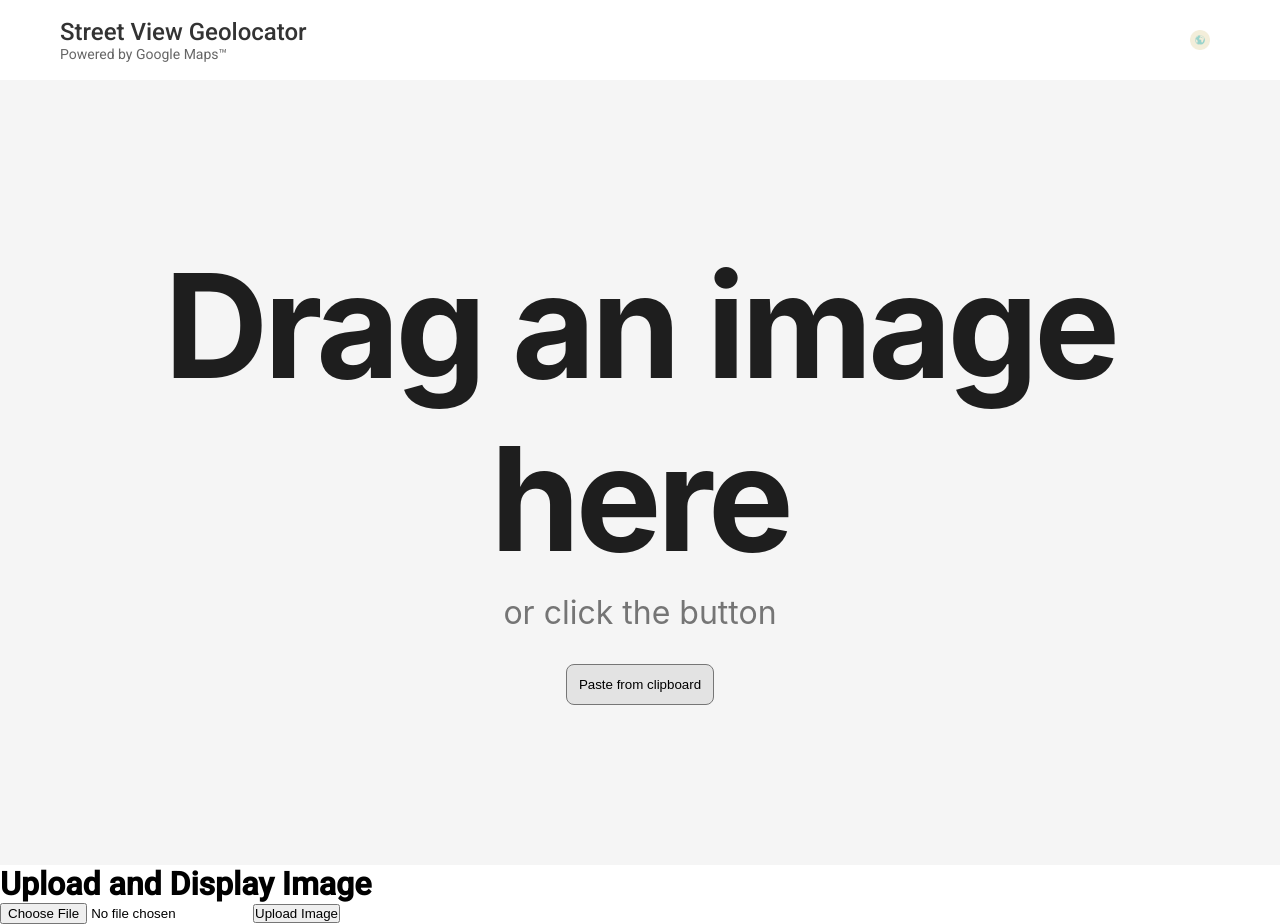
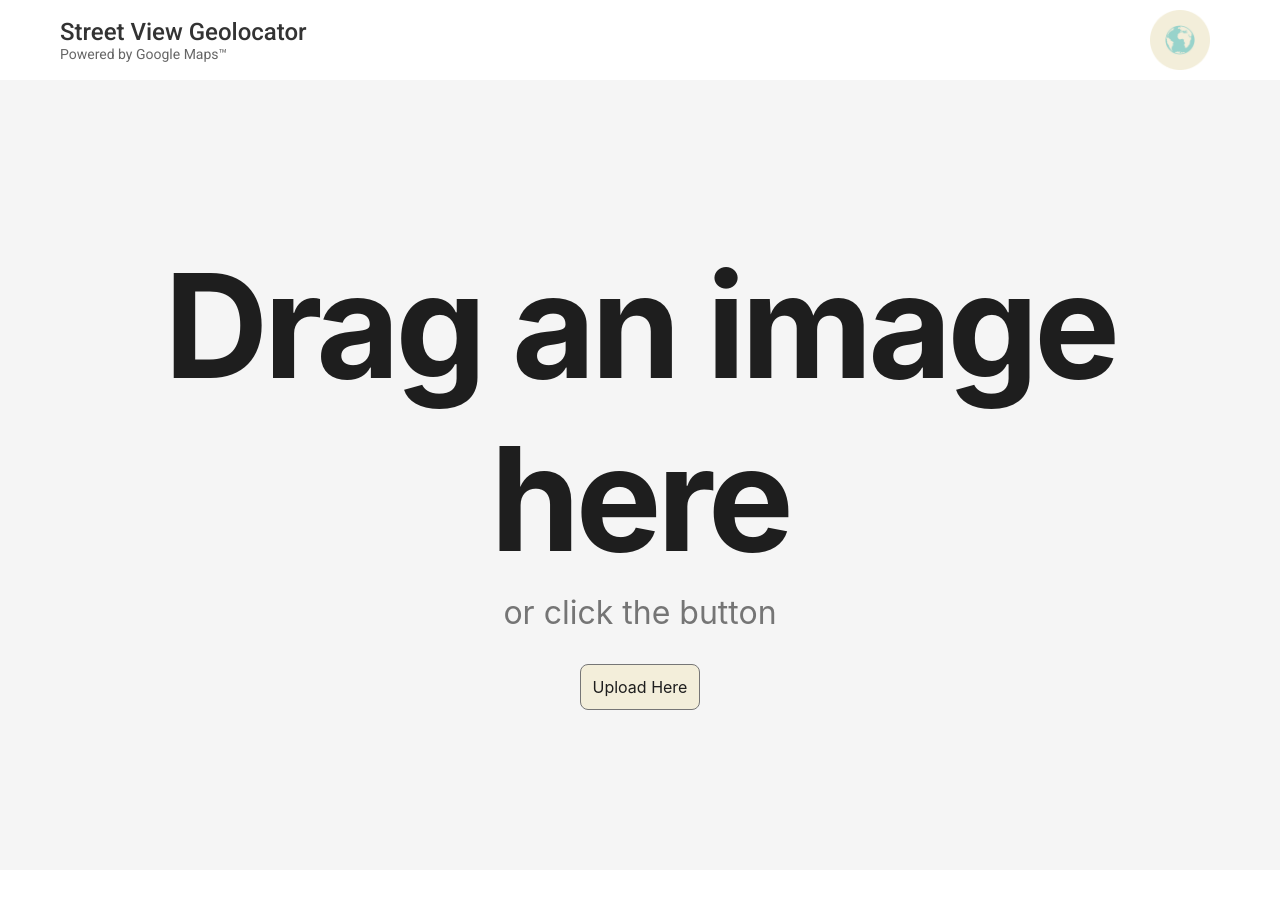
Before and after one commit to AkshayKamath12/UCSC-Geolocator, a React (Create React App) app in the folder client/: page / in a window 1280 px wide. After the commit the page ends 870 px from the top, so only its background shows below. Built offline with nearby package versions, Linux system fonts and the light colour scheme.

Commit message:
UI - Fully Functional

```diff
--- a/client/src/App.js
+++ b/client/src/App.js
@@ -1,14 +1,9 @@
 import React, { useState } from 'react';
-import ImageDisplay from './ImageDisplay';
 import BuildingBlocksContent from './BuildingBlocksContent/BuildingBlocksContent';
 import HeroActions from './HeroActions';
 
 function App() {
   const [coordinates, setCoordinates] = useState([]);
-
-  if (coordinates.length > 0) {
-    console.log(coordinates);
-  }
 
   return (
     <div className="App">
@@ -18,12 +13,13 @@ function App() {
           buttonGroupAlign="center"
           buttonGroupButtonClassName="button1"
           buttonGroupButtonClassNameOverride="button2"
-          buttonGroupText="Paste from clipboard"
+          buttonGroupText="Upload Here"
           platform="desktop"
           textContentTitleSubtitle="or click the button"
           textContentTitleTitle="Drag an image here"
+          setCoordinates={setCoordinates}
         />
-        <ImageDisplay setCoordinates={setCoordinates} />
+        {/* Remove ImageDisplay component since functionality is now in HeroActions */}
       </header>
     </div>
   );
--- a/client/src/BuildingBlocksContent/Header.module.css
+++ b/client/src/BuildingBlocksContent/Header.module.css
@@ -5,7 +5,7 @@
   padding: 20px;
   background-color: #ffffff;
   width: 100%;
-  height: 80px; /* Set a fixed height for the header */
+  height: 80px;
 }
 
 .headerContent {
@@ -33,12 +33,12 @@
 .headerImageContainer {
   display: flex;
   align-items: center;
-  height: 100%; /* Make the container full height of header */
+  height: 100%;
+  padding: 10px;
 }
 
 .headerImage {
-  height: 100%; /* Make the image fill the container height */
+  max-height: 60px; /* This is 75% of header height (80px) minus padding */
   width: auto;
-  object-fit: contain; /* Maintain aspect ratio */
-  padding: 10px; /* Add some padding so it's not touching the edges */
+  object-fit: contain;
 }
--- a/client/src/HeroActions/HeroActions.module.css
+++ b/client/src/HeroActions/HeroActions.module.css
@@ -51,7 +51,7 @@
 
 .button {
   border-radius: 8px;
-  background-color: #e3e3e3;
+  background-color: #F3EEDA; /* Sand color */
   border: 1px solid #767676;
   overflow: hidden;
   display: flex;
@@ -59,6 +59,16 @@
   align-items: center;
   justify-content: center;
   padding: 12px;
+  transition: background-color 0.3s, transform 0.2s;
+  cursor: pointer;
+}
+
+.button:hover {
+  background-color: #dec9a2; /* Slightly darker sand color for hover effect */
+}
+
+.button:active {
+  transform: scale(0.95);
 }
 
 .button1 {
@@ -78,3 +88,16 @@
   padding: 12px;
   color: #f5f5f5;
 }
+
+.previewContainer {
+  width: 100%;
+  display: flex;
+  justify-content: center;
+  margin-top: 20px;
+}
+
+.previewImage {
+  max-width: 300px;
+  border-radius: 8px;
+  box-shadow: 0 2px 4px rgba(0, 0, 0, 0.1);
+}
--- a/client/src/HeroActions/index.jsx
+++ b/client/src/HeroActions/index.jsx
@@ -1,4 +1,4 @@
-import React from 'react';
+import React, { useState } from 'react';
 import styles from './HeroActions.module.css';
 
 function HeroActions({
@@ -8,8 +8,37 @@ function HeroActions({
   buttonGroupText,
   platform,
   textContentTitleSubtitle,
-  textContentTitleTitle
+  textContentTitleTitle,
+  setCoordinates
 }) {
+  const [image, setImage] = useState(null);
+  const [preview, setPreview] = useState(null);
+
+  const handleImageChange = async (e) => {
+    const file = e.target.files[0];
+    if (file) {
+      setImage(file);
+      setPreview(URL.createObjectURL(file));
+
+      const imageData = new FormData();
+      imageData.append('image', file);
+
+      try {
+        const response = await fetch("/upload", {
+          method: 'POST',
+          body: imageData
+        });
+        const data = await response.json();
+        if (data.prediction) {
+          console.log(data.prediction);
+          setCoordinates(data.prediction);
+        }
+      } catch (err) {
+        console.log(err);
+      }
+    }
+  };
+
   return (
     <div className={styles.heroActions}>
       <div className={styles.textContentTitle}>
@@ -17,10 +46,21 @@ function HeroActions({
         <p className={styles.subtitle}>{textContentTitleSubtitle}</p>
       </div>
       <div className={`${styles.buttonGroup} ${buttonGroupAlign}`}>
-        <button className={`${styles.button} ${buttonGroupButtonClassName} ${buttonGroupButtonClassNameOverride}`}>
+        <label className={`${styles.button} ${buttonGroupButtonClassName} ${buttonGroupButtonClassNameOverride}`}>
+          <input
+            type="file"
+            accept="image/*"
+            onChange={handleImageChange}
+            style={{ display: 'none' }}
+          />
           {buttonGroupText}
-        </button>
+        </label>
       </div>
+      {preview && (
+        <div className={styles.previewContainer}>
+          <img src={preview} alt="Preview" className={styles.previewImage} />
+        </div>
+      )}
     </div>
   );
 }
--- a/client/src/ImageDisplay.js
+++ /dev/null
@@ -1,67 +0,0 @@
-import React, { useState } from 'react';
-
-function ImageDisplay({setCoordinates}) {
-  const [image, setImage] = useState(null);
-  const [preview, setPreview] = useState(null);
-
-  const handleImageChange = (e) => {
-    const file = e.target.files[0];
-    console.log(file)
-    if (file) {
-      setImage(file);
-      setPreview(URL.createObjectURL(file));
-    }
-  };
-
-  const uploadImage = async () => {
-    if (image){
-      console.log(image)
-      const imageData = new FormData();
-      imageData.append('image', image)
-
-      try {
-        await fetch("/upload", {
-            method: 'POST',
-            body: imageData
-        }).then(
-            res => res.json()
-        ).then(
-            data =>{
-              if(data.prediction){
-                console.log(data.prediction);
-                setCoordinates(data.prediction);
-              }
-
-            }
-        )
-      } catch(err){
-          console.log(err)
-      }
-    }
-  };
-
-  return (
-    <div className="ImageDisplay">
-      <h1>Upload and Display Image</h1>
-
-      <input
-        type="file"
-        accept="image/*"
-        onChange={handleImageChange}
-      />
-
-      <button onClick = {uploadImage}>
-        Upload Image
-      </button>
-
-      {preview && (
-        <div className="image-preview">
-          <h2>Image Preview:</h2>
-          <img src={preview} alt="Preview" style={{ maxWidth: '300px', marginTop: '10px' }} />
-        </div>
-      )}
-    </div>
-  );
-}
-
-export default ImageDisplay;
```
